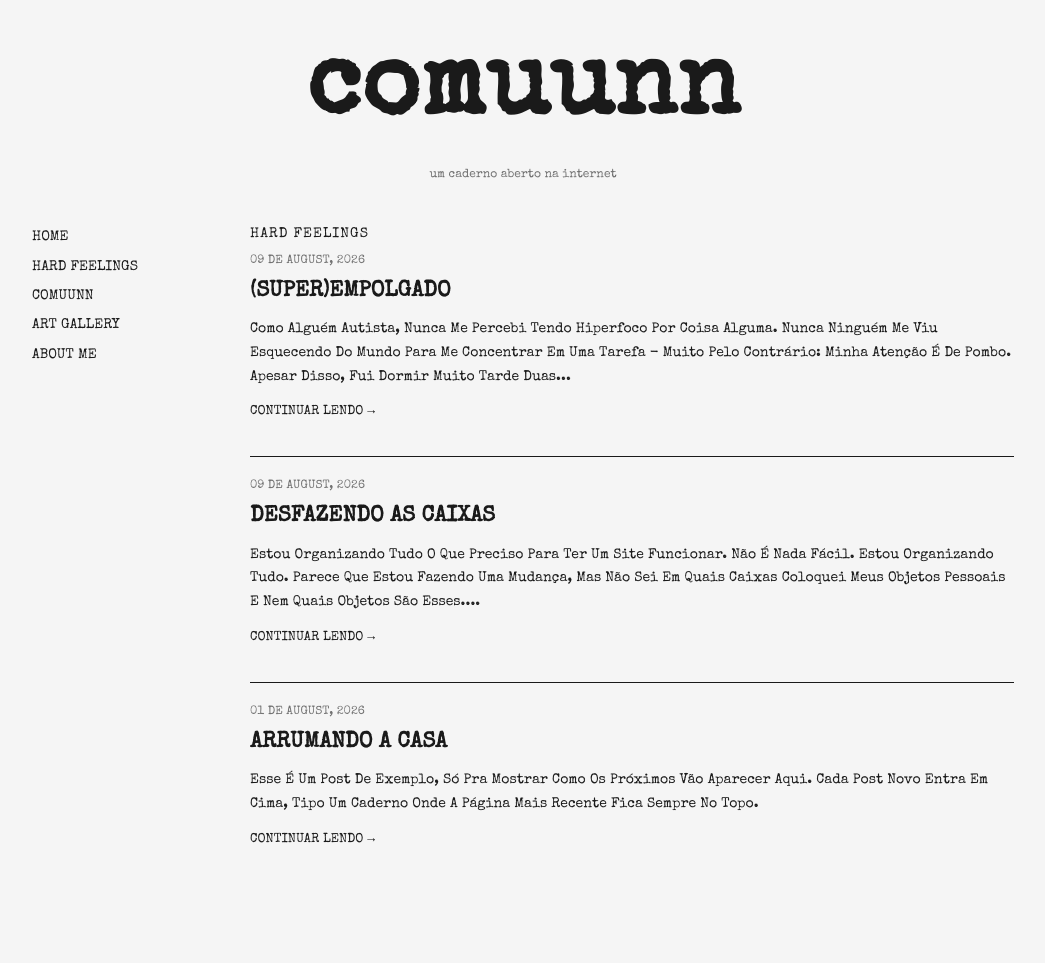
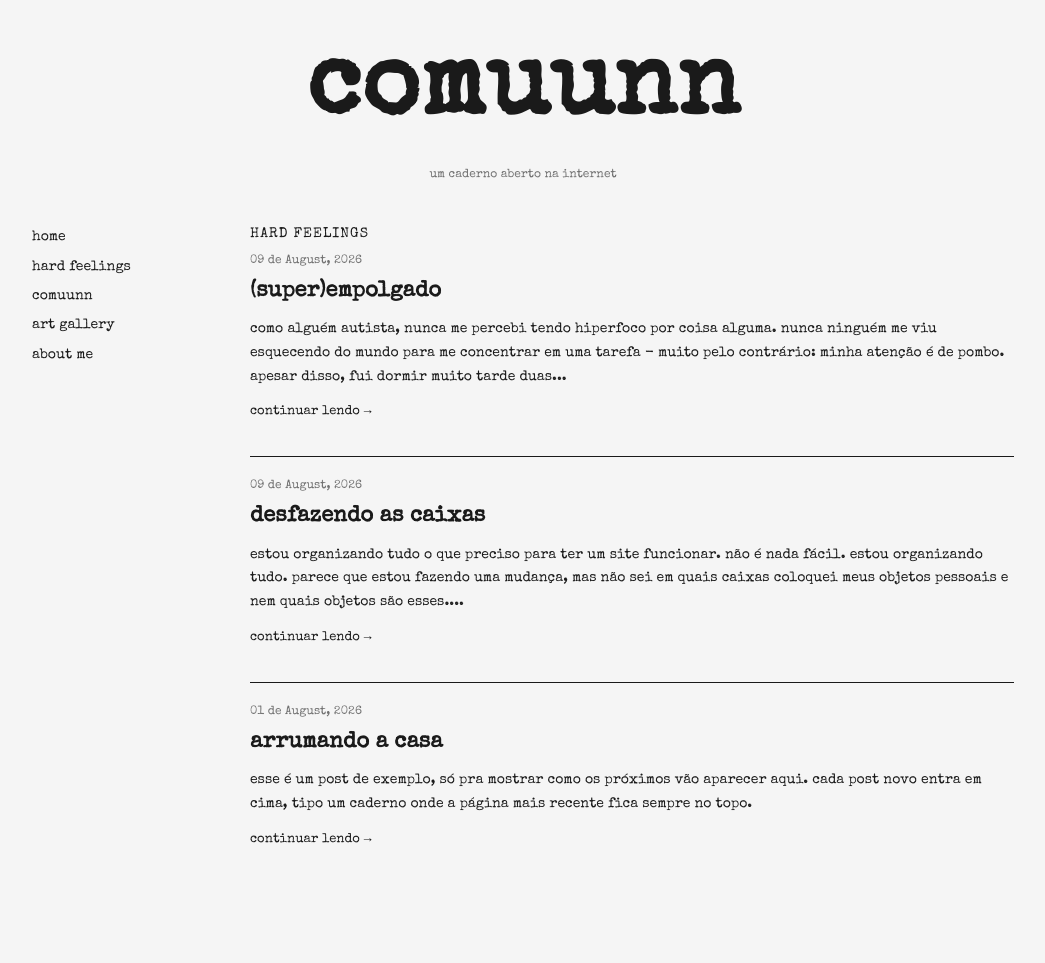
Before and after one commit to guiolhermer/comuunn, a Jekyll site: the page built from diario/index.html, in a window 1280 px wide. Shown: the whole page, without its empty margins (117-1162 px from the left). Built offline with Jekyll 4.4.1, drawn with Linux system fonts in a browser that asks for light colours.

Commit message:
style: remove uppercase transformation from home columns and capitalize from post content

```diff
--- a/assets/style.css
+++ b/assets/style.css
@@ -73,7 +73,6 @@ a:hover {
   gap: 0;
   margin-top: 20px;
   align-items: flex-start;
-  text-transform: uppercase;
 }
 
 .home-columns > * {
@@ -172,7 +171,6 @@ a:hover {
 .texto-post,
 .corpo-post {
   font-size: 14px;
-  text-transform: capitalize;
   line-height: 1.7;
   margin: 0 0 10px;
 }
```
